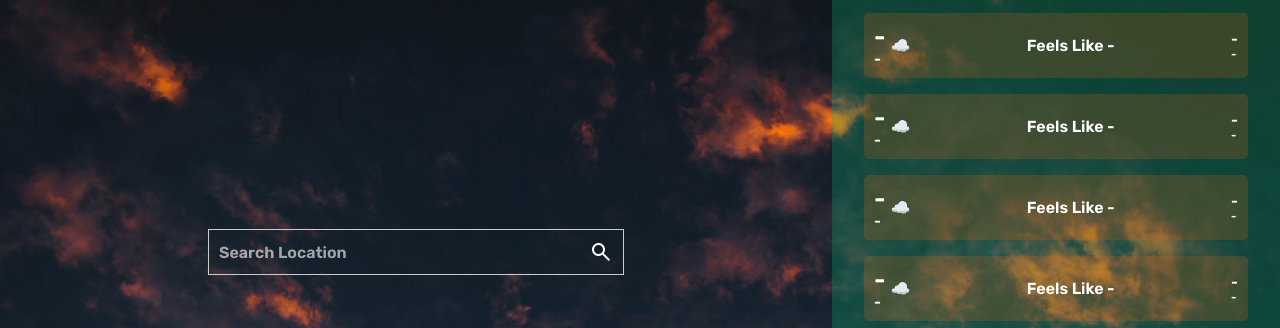
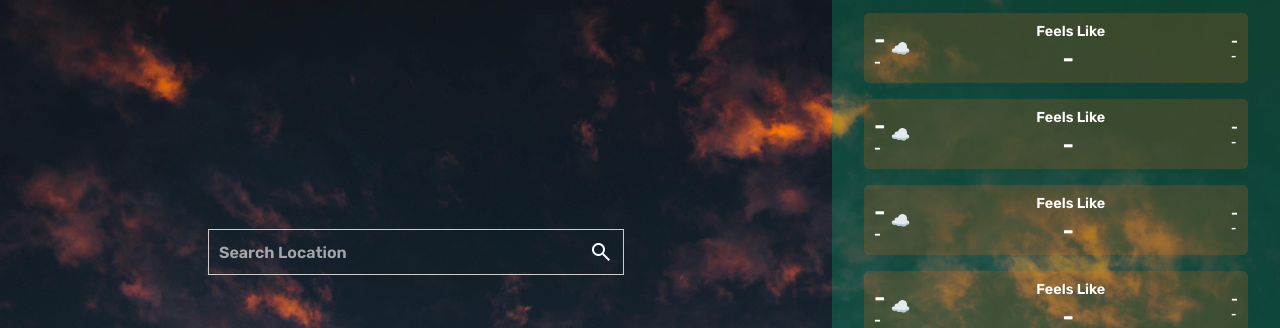
Before and after one commit to Abdl-Hafeez/weathery, a website built with webpack: page src/template.html in a window 1280 px wide. Shown: the part 85-413 px from the top of the page. Built offline with nearby package versions, Linux system fonts and the light colour scheme; no server answers; a web font is replaced by a local one.

Commit message:
Style the feels like sections

```diff
--- a/src/style.css
+++ b/src/style.css
@@ -192,12 +192,26 @@ hr {
     flex-direction: column;
 }
 
-.days-reading {
+.days-reading, .feelslike-reading {
     font-size: 1.5rem;
 }
 
-.weather-label, .weekday {
+.weather-label, .feelslike-title, .weekday {
     font-size: 0.9rem;
+}
+
+.next-days-feelslike {
+    display: flex;
+    flex-direction: column;
+    align-items: center;
+    gap: 5px;
+}
+
+.next-days-feelslike span {
+    display: flex;
+    justify-content: center;
+    align-items: center;
+    gap: 5px;
 }
 
 .date {
```
